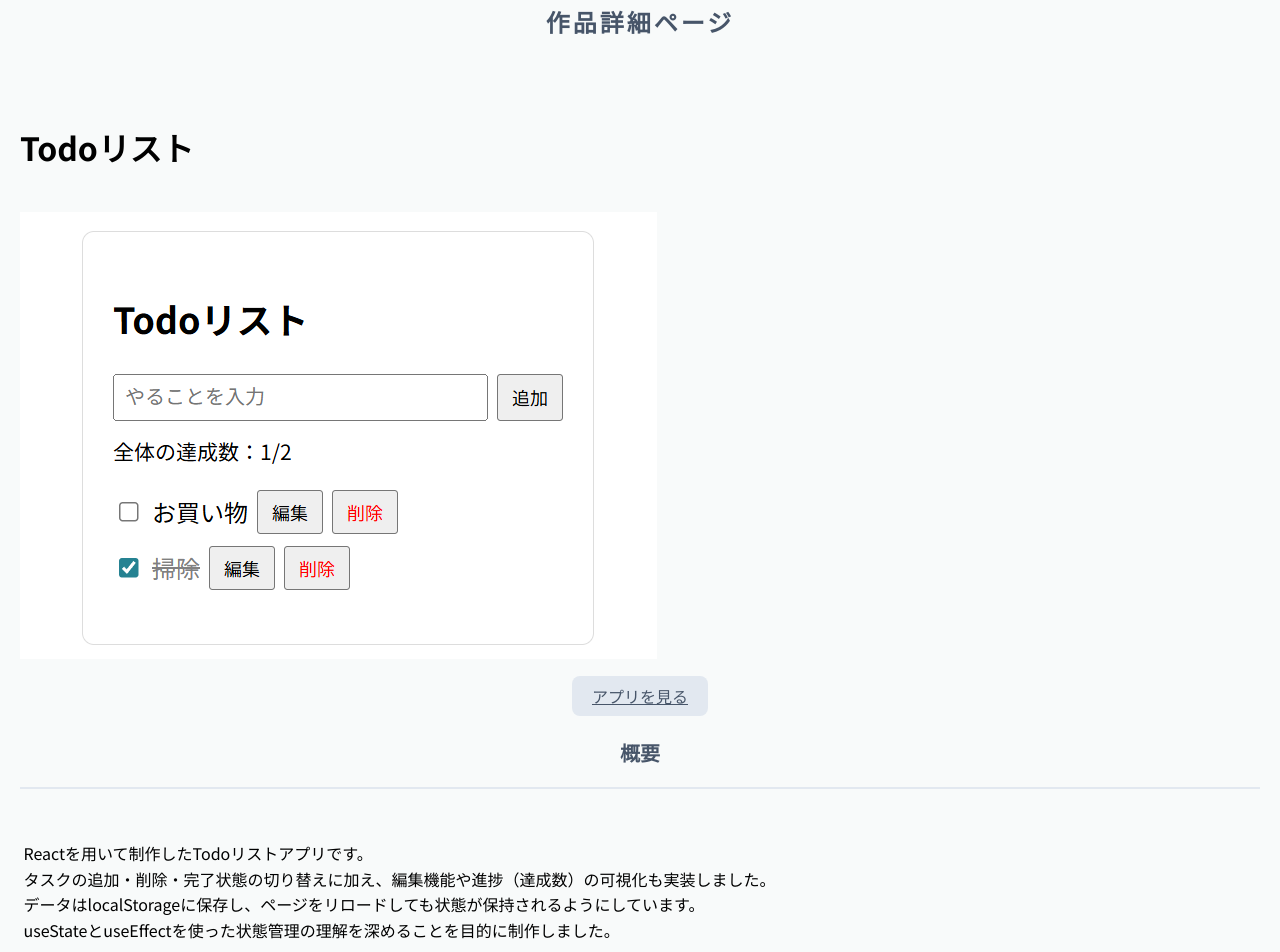
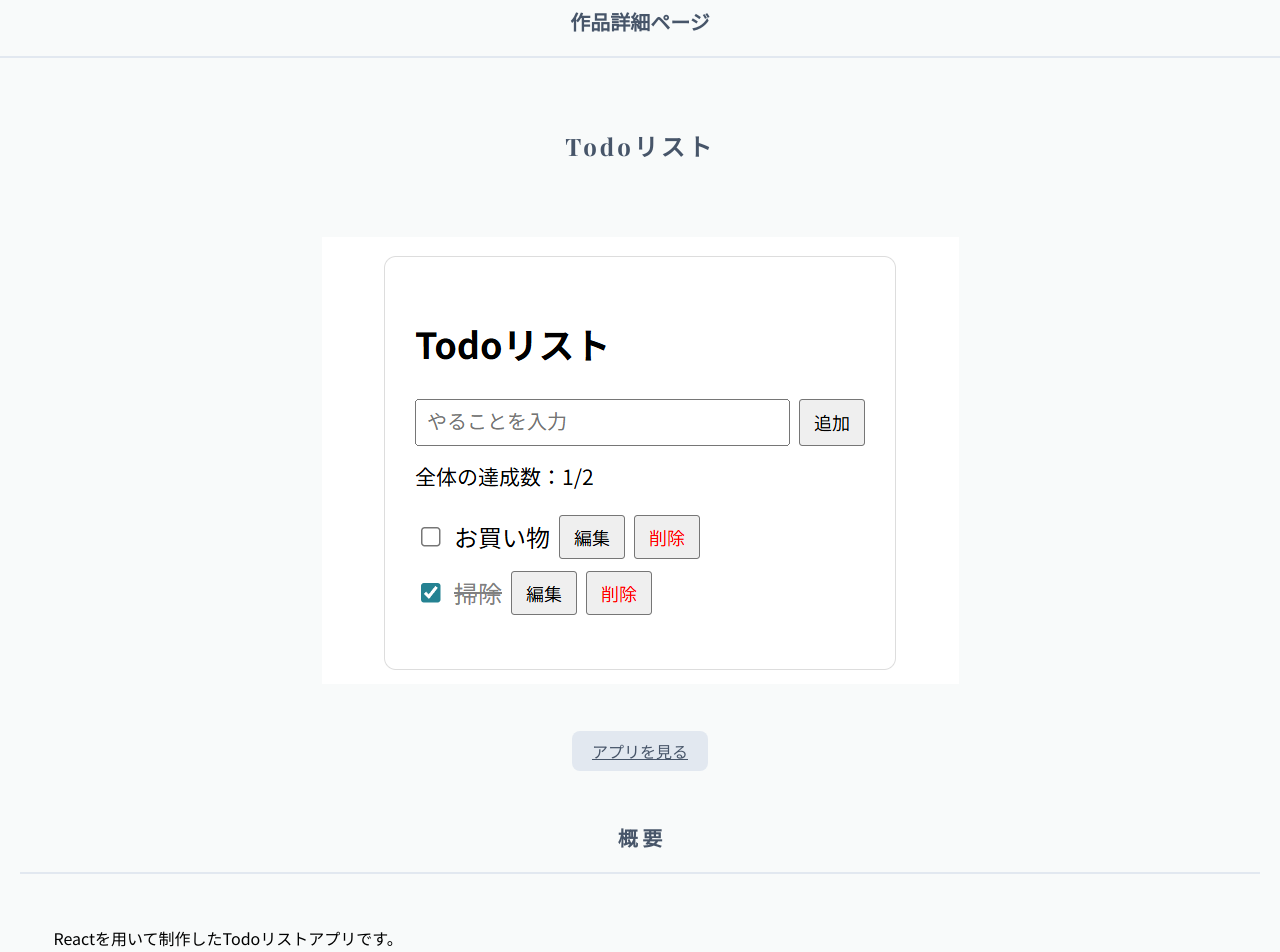
Before and after one commit to ikehatakasumi-del/myportfolio, a Next.js app: page /works/project1 in a window 1280 px wide. Shown: the part 20-972 px from the top of the page. Built offline with nearby package versions, Linux system fonts and the light colour scheme; a web font is replaced by a local one.

Commit message:
詳細ページのレイアウトを調整

```diff
--- a/app/components/DetailHeader.js
+++ b/app/components/DetailHeader.js
@@ -1,6 +1,6 @@
 const DetailHeader = () => {
     return (
-        <h3>作品詳細ページ</h3>
+        <h4>作品詳細ページ</h4>
     );
 };
 export default DetailHeader;
--- a/app/works/[slug]/page.js
+++ b/app/works/[slug]/page.js
@@ -12,17 +12,18 @@ export default async function ProjectDetail({ params }) {
 
   return (
     <main style={{ padding: "20px" }}>
-      <h1>{project.title}</h1>
-
-      {project.image && (
+      <h3 style={{textAlign:"center"}}>{project.title}</h3>
+      <div style={{textAlign:"center"}}>
+        {project.image && (
         <img
           src={project.image}
           alt={project.title}
-          style={{maxWidth: "100%", height: "auto", marginTop: "20px"}}
+          style={{maxWidth: "100%", height: "auto", margin: "30px 0"}}
         />
       )}
+      </div>
 
-      <div style={{textAlign:"center",marginTop:"20px"}}>
+      <div style={{textAlign:"center",margin:"20px 0 60px 0"}}>
         {project.vercelUrl ? (
           <Link href={project.vercelUrl} className="nav-btn" target="_blank">
             アプリを見る
@@ -33,15 +34,15 @@ export default async function ProjectDetail({ params }) {
       </div>
 
       <div style={{marginTop:"30px"}}>
-        <h4>概要</h4>
-        <p style={{whiteSpace:"pre-wrap",lineHeight:"1.6"}}>
+        <h4>概 要</h4>
+        <p style={{whiteSpace:"pre-wrap",lineHeight:"1.6",margin:"0 30px"}}>
           {project.description}
         </p>
       </div>
 
-      <div style={{marginTop: "30px" }}>
+      <div style={{marginTop: "30px"}}>
         <h4>{project.contenttitle}</h4>
-        <p style={{whiteSpace: "pre-wrap", lineHeight: "1.6" }}>
+        <p style={{whiteSpace: "pre-wrap", lineHeight: "1.6",margin:"0 30px"}}>
           {project.content}
         </p>
       </div>
```
Also changed, not shown: app/globals.css (indentation only).
